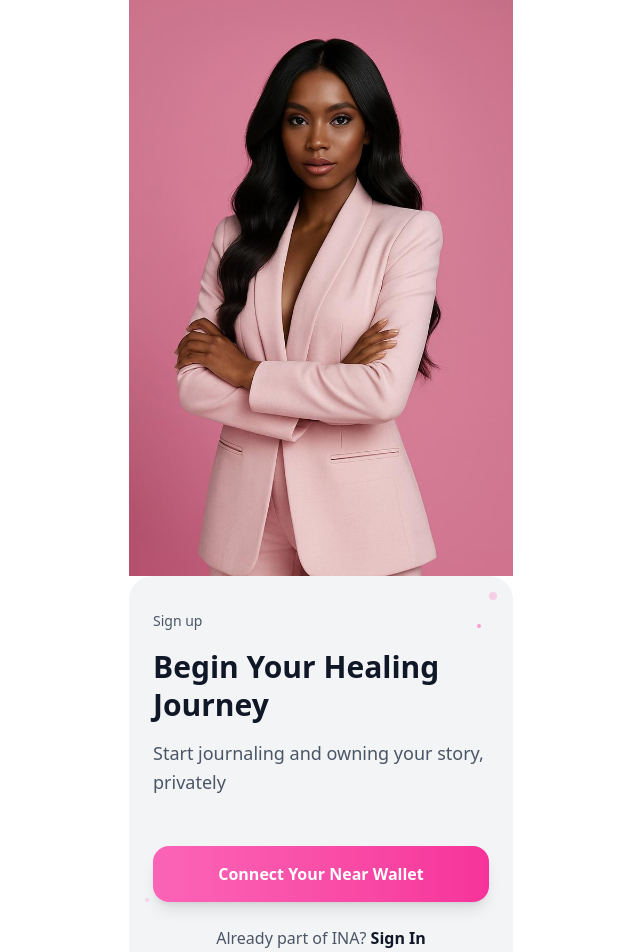
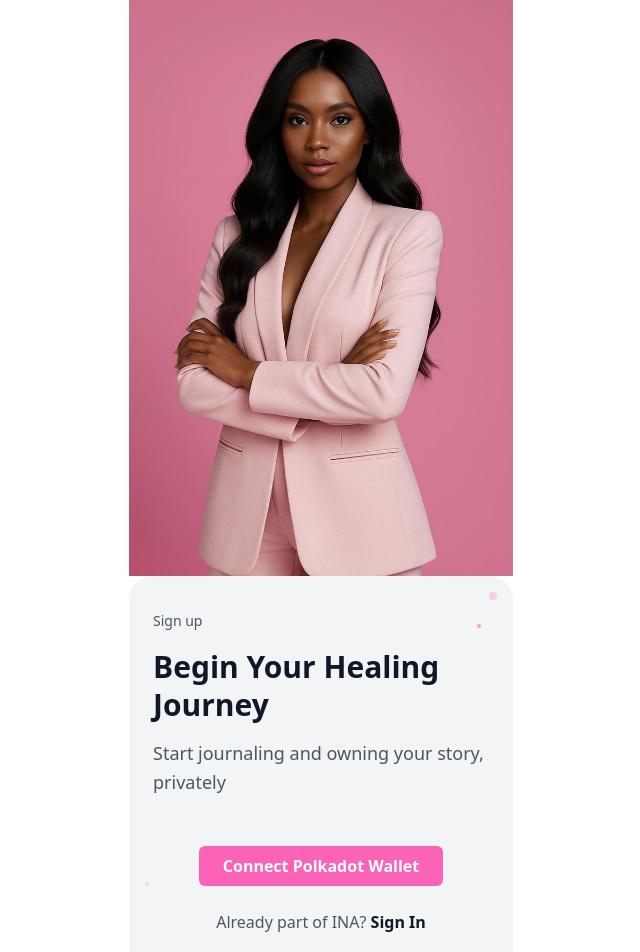
Before and after one commit to creedtechteam/Ina, a React (Vite) app: page /#/splash6 in a window 1280 px wide. Shown: the top 952 px of the page, without its empty margins (319-959 px from the left). Built offline with nearby package versions, Linux system fonts and the light colour scheme.

Commit message:
feat(ui): replace NEAR button with Polkadot WalletConnect on onboarding screen; fix Sign In link typo

```diff
--- a/src/flashscreen/Page6.jsx
+++ b/src/flashscreen/Page6.jsx
@@ -3,6 +3,7 @@ import React from "react";
 import { Link } from "react-router-dom";
 import page from "../assets/a896fb003010532864c0d1d711bd9e1a77558018.jpg";
 import { useNavigate } from "react-router-dom";
+import WalletConnect from "../Components/WalletConnect";
 const Page6 = () => {
   const navigate = useNavigate();
   const handleConnectWallet = () => {
@@ -41,13 +42,9 @@ const Page6 = () => {
           Start journaling and owning your story, privately
         </p>
 
-        {/* Connect Wallet Button */}
-        <button
-          onClick={handleConnectWallet}
-          className="w-full bg-gradient-to-r from-pink-400 to-pink-500 text-white font-semibold py-4 px-6 rounded-2xl shadow-lg hover:shadow-xl transform hover:scale-105 transition-all duration-300 mb-6"
-        >
-          Connect Your Near Wallet
-        </button>
+        <div className="mb-6">
+          <WalletConnect />
+        </div>
 
         {/* Sign In Link */}
         <div className="text-center">
@@ -56,7 +53,7 @@ const Page6 = () => {
             className="text-gray-600 hover:text-gray-800 transition-colors duration-300"
           >
             Already part of INA?{" "}
-            <Link to="/sigin">
+            <Link to="/signin">
               <span className="font-semibold text-gray-900">Sign In</span>
             </Link>
           </button>
```
